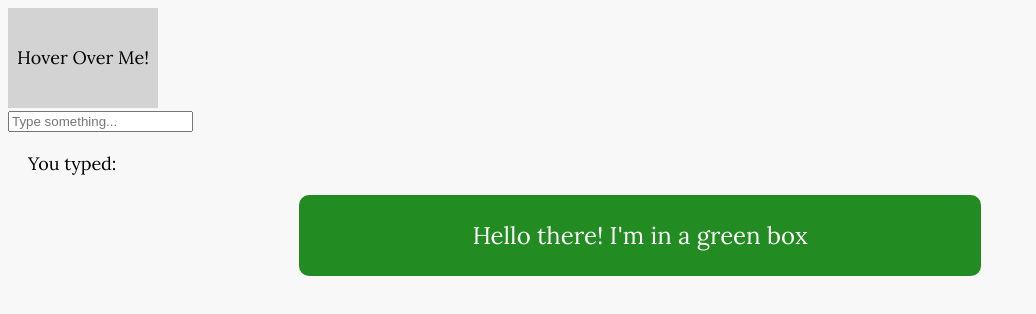
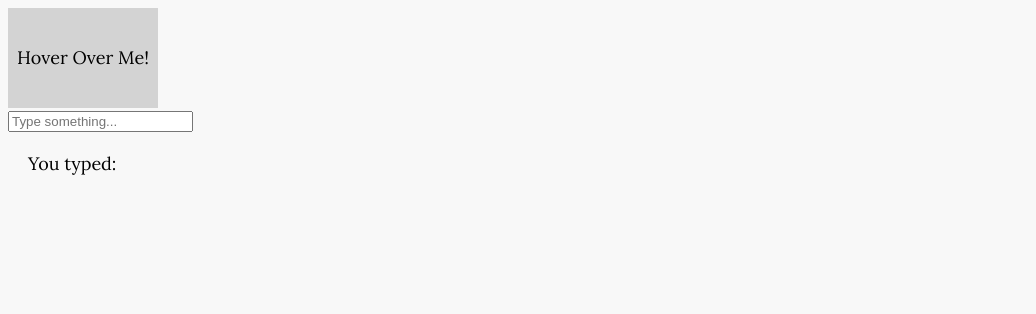
Before and after one commit to efuaakum/intro-to-web-dev, a plain HTML site: page session05/index.html in a window 1280 px wide. Shown: the whole page, without its empty margins (0-1036 px from the left). Drawn offline with Linux system fonts and the light colour scheme; a web font is replaced by a local one.

Commit message:
Remove task from next session

```diff
--- a/session05/index.html
+++ b/session05/index.html
@@ -17,7 +17,6 @@
     Me!</div>
   <input type="text" id="myInput" placeholder="Type something...">
   <p>You typed: <span id="output"></span></p>
-  <div id="myBox">Hello there! I'm in a green box</div>
   <script>
     const hoverBox = document.getElementById('hoverBox');
 
@@ -40,17 +39,6 @@
         alert('You pressed Enter!');
       }
     });
-    let myBox = document.getElementById('myBox');
-    myBox.style.backgroundColor = 'forestgreen'; // Changes background
-    myBox.style.fontSize = '24px'; // Changes text size
-    myBox.style.color = '#fff'; // Changes text color
-    myBox.style.width = '50%'; // Changes the width
-    myBox.style.textAlign = 'center'; // Changes the text position
-    myBox.style.padding = '25px'; // Changes the padding
-    myBox.style.borderRadius = '10px'; // Changesborder radius
-    myBox.style.margin = '0 auto'; // Changes margin
-
-    alert("Welcome to my awesome portfolio!");
   </script>
 </body>
 
```
